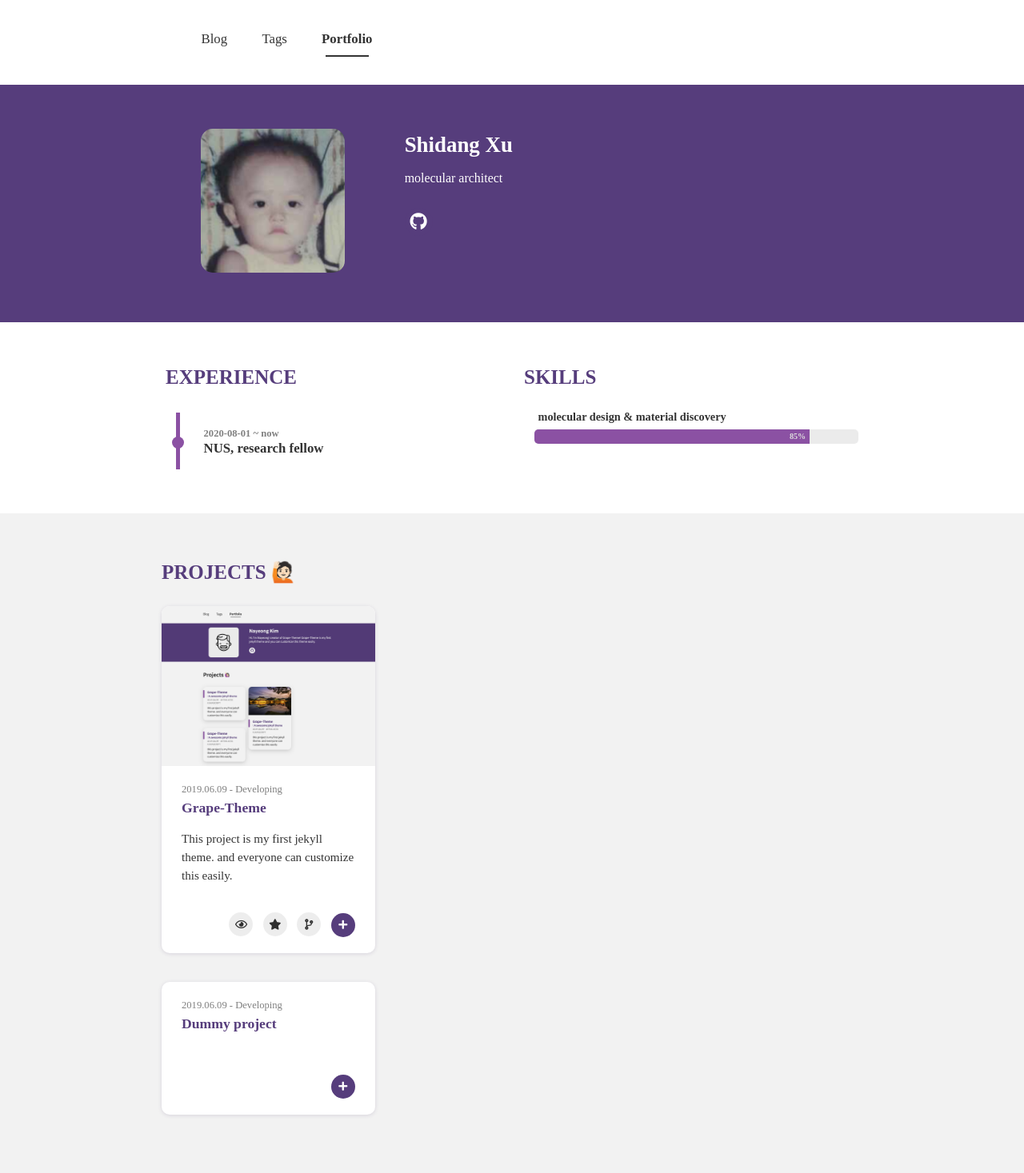
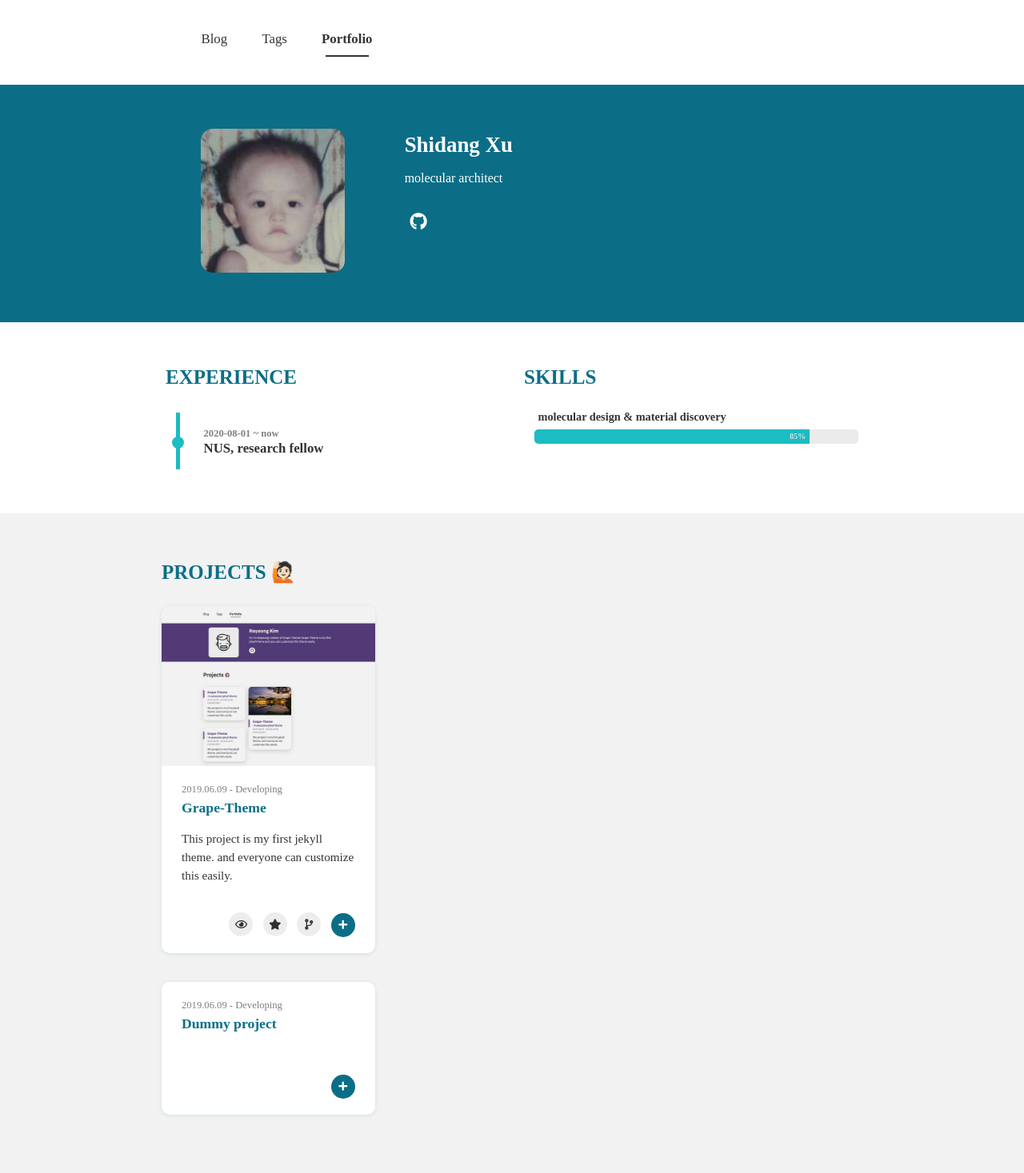
Before and after one commit to derndy/website.github.io, a Jekyll site: the page built from portfolio.html, in a window 1280 px wide. Shown: the whole page at 80% size. Built offline with Jekyll 4.4.1, drawn with Linux system fonts in a browser that asks for light colours; nearby versions of some CDN libraries; some web fonts are replaced.

Commit message:
Update _variable.scss

```diff
--- a/_sass/base/_variable.scss
+++ b/_sass/base/_variable.scss
@@ -1,7 +1,7 @@
-$theme-color : #8b51a3;
+$theme-color : #1bbcc2;
 $theme-bright : #f7f4f9;
-$theme-dark : #563d7c;
-$theme-dark2 : #443063;
+$theme-dark : #0b6e86;
+$theme-dark2 : #0e7392;
 $text : rgba(0,0,0,0.8);
 $text-gray : rgba(0,0,0,0.54);
 
```
